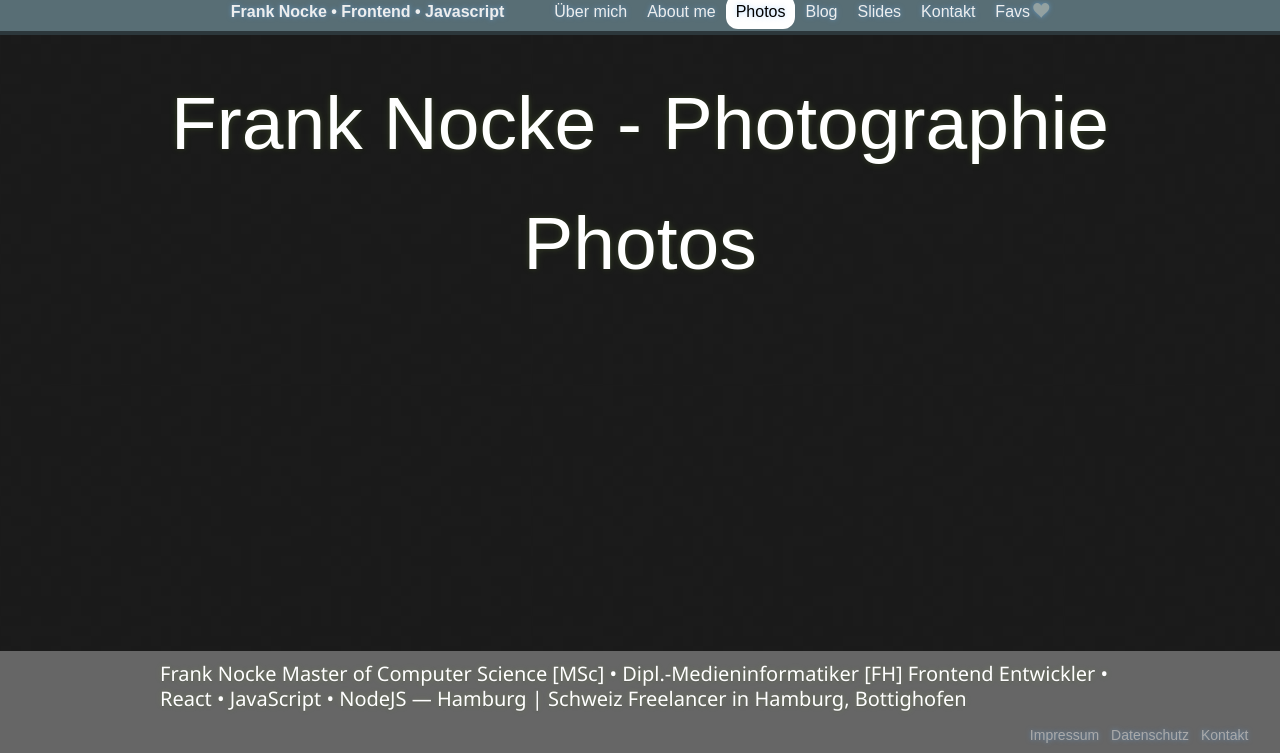
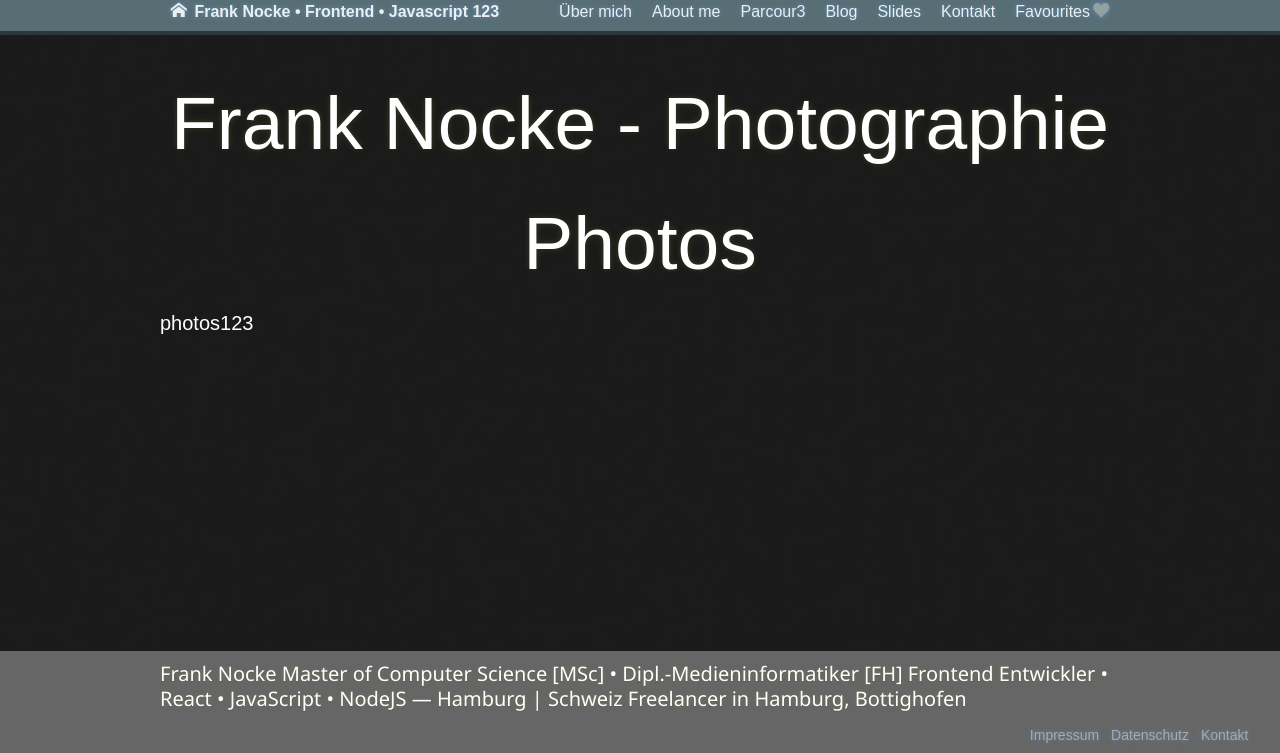
Before and after one commit to nocke/jekyll.nocke.de, a Jekyll site: the page built from _pages/photos.md, in a window 1280 px wide, cut to the strip 147-900 px from the top of the page. Built offline with Jekyll 4.4.1, drawn with Linux system fonts in a browser that asks for light colours; some web fonts are replaced.

Commit message:
top menu - responsive tweaks

```diff
--- a/_data/menu-header.yaml
+++ b/_data/menu-header.yaml
@@ -2,7 +2,7 @@
 
 # Frank Nocke – Frontend Entwickler
 
-- title: Frank Nocke • Frontend • Javascript
+- title: Frank Nocke<span> • Frontend • Javascript 123</span>
   short: Startseite
   url: /
 
@@ -12,8 +12,8 @@
 - title: About me
   url: /frontend-javascript-react-freelancer/resume/cv/english/switzerland/frank-nocke/
 
-- title: Photos
-  url: /frank-nocke-fotos-photographie/hamburg/fotos/bilder/
+- title: Parcour3
+  link: _pages/parcour.md
 
 - title: Blog
   url: /blog/
--- a/_includes/menu-header.html
+++ b/_includes/menu-header.html
@@ -1,16 +1,22 @@
 {% assign url = page.url %}
-{% assign start = url | truncate: 6, '' %}
 
-{% if start == '/blog/' %}
+{% assign blogtest = url | truncate: 6, '' %}
+{% if blogtest == '/blog/' %}
 {% assign url = '/blog/' %}
 {% endif %}
 
+{% capture rooturl %}{% link index.md %}{% endcapture %}
 <nav class='menu'>
     <ul class='plain-inline'>
         {% for item in site.data.menu-header.entries %}
-        <li {% if url == item.url %}class='active' {% endif %}><a href="{{ item.url }}" {% if item.target %}target="{{ item.target }}" {% endif %}alt="{{ item.title }}">{{ item.title }}</a></li>
+        <li {% if url == item.url %}class='active' {% endif %}>
+            <a href="{{ item.url }}" {% if item.target %}target="{{ item.target }}" {% endif %}alt="{{ item.title }}">
+                {% if rooturl == item.url %}<i class='icon-home'></i>&thinsp;{% endif %}
+                {{ item.title }}
+            </a>
+        </li>
         {% endfor %}
 
-        <li class='fav{% if url == '/favorites/' %} active {% endif %}'><a href="/favorites/">Favs&thinsp;<span class='icon-heart'></span></a></li>
+        <li class='fav{% if url == '/favorites/' %} active {% endif %}'><a href="/favorites/"><span>Favourites&thinsp;</span><i class='icon-heart'></i></a></li>
     </ul>
 </nav>
--- a/_pages/photos.md
+++ b/_pages/photos.md
@@ -1,7 +1,8 @@
 ---
 title: Frank Nocke - Photographie
 categories: Frank Nocke, Fotografie, Photographie, künstlerischer Fotograf, privater Photograph
-permalink: /frank-nocke-fotos-photographie/hamburg/fotos/bilder/
 ---
 
 # Photos
+
+photos123
--- a/_sass/section_header.sass
+++ b/_sass/section_header.sass
@@ -36,6 +36,10 @@
 
   .menu
     text-align: center
+    +below(m)
+      text-align: left
+      padding-left: $pad
+      padding-right: $pad
 
     ul.plain-inline
       font-size: 0
@@ -45,6 +49,8 @@
       color: $grayLight
       text-decoration: none
       padding: 6px 10px
+      +below(m-l)
+        padding: 6px 4px
       margin: 2px 0
       +radiusL
     li.active a
@@ -53,14 +59,28 @@
 
     ul li:first-child a
       font-weight: 900
-      padding-right: 40px
+      margin-right: 40px
+      +below(l)
+        margin-right: 4px
+        span
+          display: none
 
     .fav
-      span, span::before
+      b
+        font-weight: inherit
+        +below(m-l)
+          display: none
+      i, i::before
         color: $gray5
         line-height: 0 !important
         padding: 0 !important
-        margin: 0 !important
-      &.active span::before
-        color: $orange
-        @extend .zbounce2
+      &:focus, &:hover, &.active
+        i::before
+          transform: scale(1.2) translate3d(0,0,0)
+          color: $orange
+          @extend .bounce2
+      +below(m)
+        font-size: 1.8rem
+        float: right
+        span
+          display: none
```
